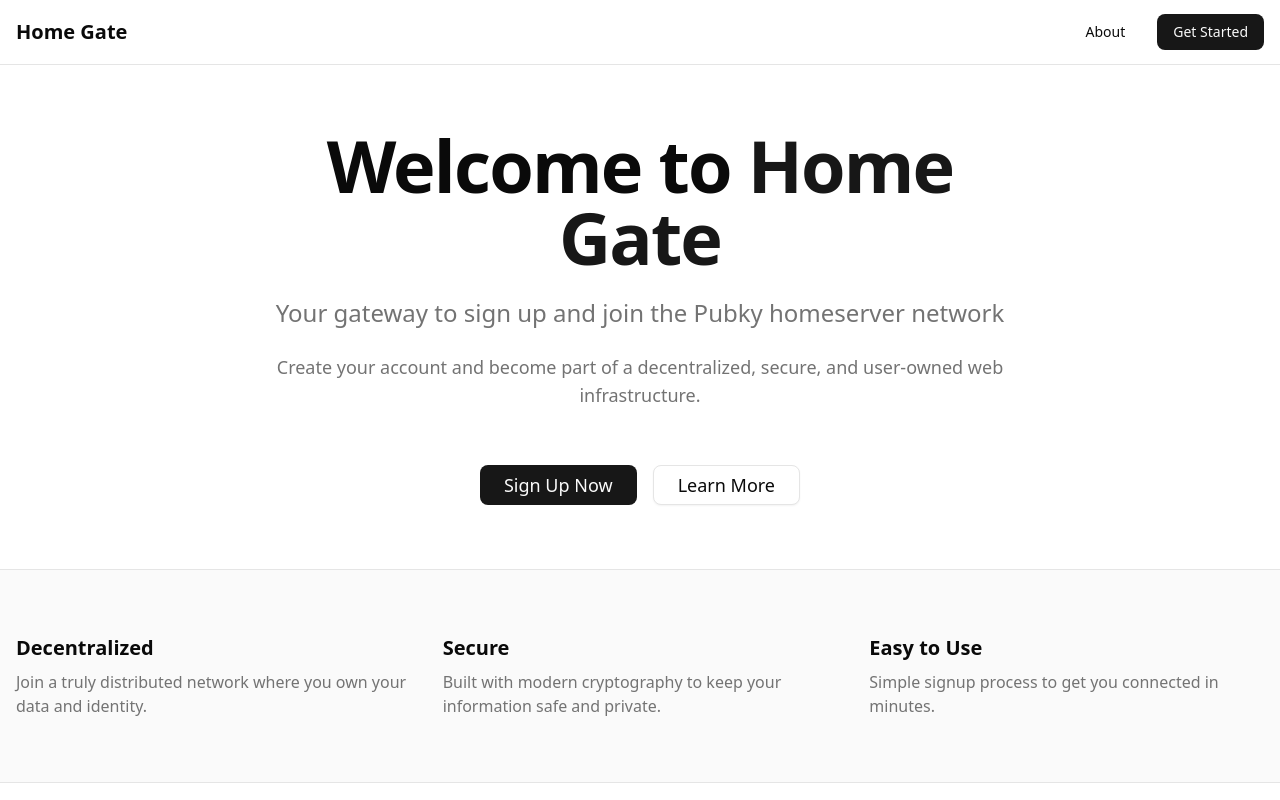
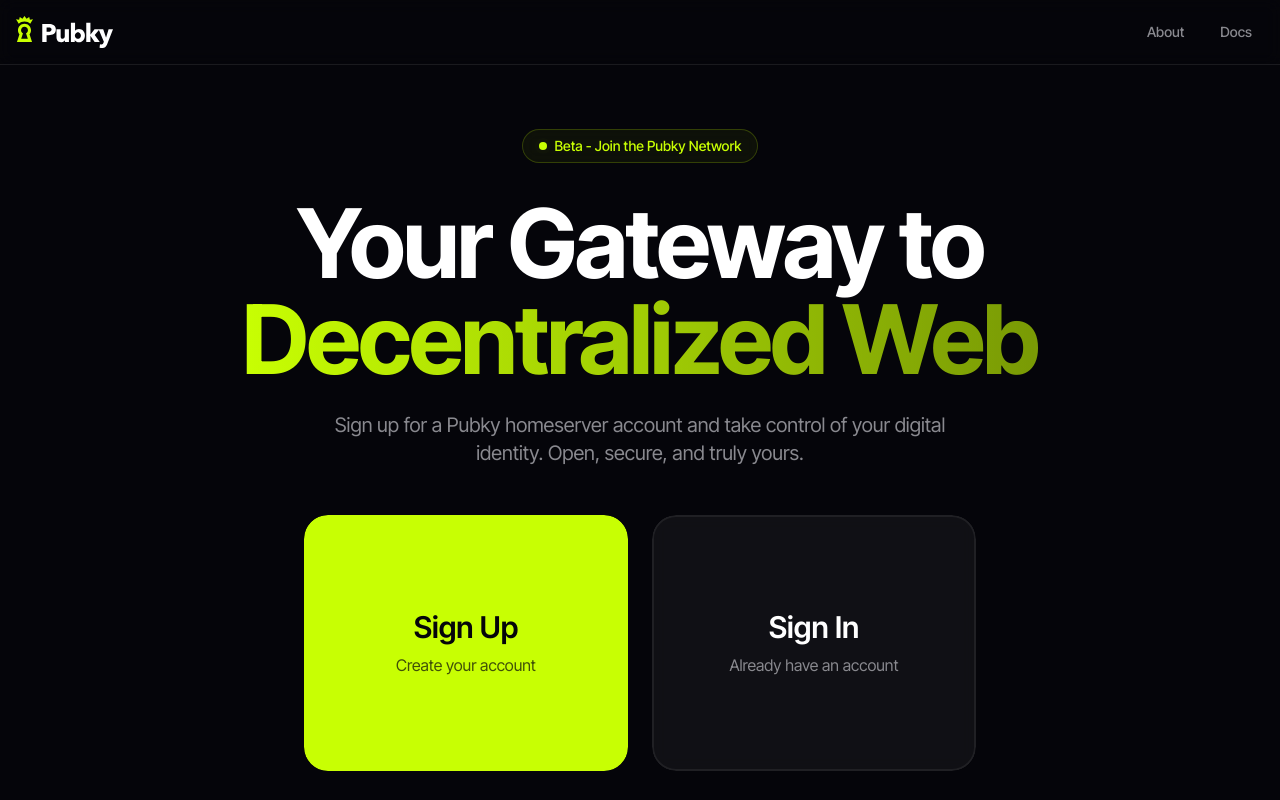
Before and after one commit to MiguelMedeiros/homegate, a Next.js app in the folder front-end/: page / in a window 1280 px wide. Shown: the top 800 px of the page. Built offline with nearby package versions, Linux system fonts and the light colour scheme.

Commit message:
Add Pubky logo SVG and update global styles for improved branding and layout

```diff
--- a/front-end/src/app/globals.css
+++ b/front-end/src/app/globals.css
@@ -1,13 +1,20 @@
-@import "tailwindcss";
-@import "tw-animate-css";
+@import 'tailwindcss';
+@import 'tw-animate-css';
 
-@custom-variant dark (&:is(.dark *));
+body {
+  font-family: 'Inter Tight', sans-serif;
+  min-width: 375px;
+  min-height: 100vh;
+  overflow-x: hidden;
+  width: 100%;
+}
 
-@theme inline {
+@theme {
   --color-background: var(--background);
   --color-foreground: var(--foreground);
-  --font-sans: var(--font-geist-sans);
-  --font-mono: var(--font-geist-mono);
+  --font-sans: Inter Tight, sans-serif;
+  --font-serif: Inter Tight, serif;
+  --font-mono: Inter Tight, monospace;
   --color-sidebar-ring: var(--sidebar-ring);
   --color-sidebar-border: var(--sidebar-border);
   --color-sidebar-accent-foreground: var(--sidebar-accent-foreground);
@@ -15,7 +22,9 @@
   --color-sidebar-primary-foreground: var(--sidebar-primary-foreground);
   --color-sidebar-primary: var(--sidebar-primary);
   --color-sidebar-foreground: var(--sidebar-foreground);
+  --color-sidebar-background: var(--sidebar-background);
   --color-sidebar: var(--sidebar);
+  --color-chart-6: var(--chart-6);
   --color-chart-5: var(--chart-5);
   --color-chart-4: var(--chart-4);
   --color-chart-3: var(--chart-3);
@@ -37,79 +46,62 @@
   --color-popover: var(--popover);
   --color-card-foreground: var(--card-foreground);
   --color-card: var(--card);
+  --color-brand: var(--brand);
+  --color-transparent: var(--transparent);
+  --radius-xs: 0.25rem;
   --radius-sm: calc(var(--radius) - 4px);
   --radius-md: calc(var(--radius) - 2px);
-  --radius-lg: var(--radius);
-  --radius-xl: calc(var(--radius) + 4px);
+  --radius-lg: 0.75rem;
+  --radius-xl: 1rem;
+  --radius-2xl: 1.5rem;
+  --radius-3xl: 2rem;
+  --radius-4xl: 3rem;
+  --breakpoint-xsm: 23.4375rem;
+  --shadow-2xs: 0 1px 0 0 oklch(0.118 0.014 284.115 / 0.05);
+  --shadow-xs: 0 1px 2px 0 oklch(0.118 0.014 284.115 / 0.05);
+  --shadow-sm: 0 1px 3px 0 oklch(0.118 0.014 284.115 / 0.1), 0 1px 2px -1px oklch(0.118 0.014 284.115 / 0.1);
+  --shadow-md: 0 4px 6px -1px oklch(0.118 0.014 284.115 / 0.1), 0 2px 4px -2px oklch(0.118 0.014 284.115 / 0.1);
+  --shadow-lg: 0 10px 15px -3px oklch(0.118 0.014 284.115 / 0.1), 0 4px 6px -4px oklch(0.118 0.014 284.115 / 0.1);
+  --shadow-xl: 0 20px 25px -5px oklch(0.118 0.014 284.115 / 0.1), 0 8px 10px -6px oklch(0.118 0.014 284.115 / 0.1);
 }
 
 :root {
   --radius: 0.625rem;
-  --background: oklch(1 0 0);
-  --foreground: oklch(0.145 0 0);
-  --card: oklch(1 0 0);
-  --card-foreground: oklch(0.145 0 0);
-  --popover: oklch(1 0 0);
-  --popover-foreground: oklch(0.145 0 0);
-  --primary: oklch(0.205 0 0);
-  --primary-foreground: oklch(0.985 0 0);
-  --secondary: oklch(0.97 0 0);
-  --secondary-foreground: oklch(0.205 0 0);
-  --muted: oklch(0.97 0 0);
-  --muted-foreground: oklch(0.556 0 0);
-  --accent: oklch(0.97 0 0);
-  --accent-foreground: oklch(0.205 0 0);
-  --destructive: oklch(0.577 0.245 27.325);
-  --border: oklch(0.922 0 0);
-  --input: oklch(0.922 0 0);
-  --ring: oklch(0.708 0 0);
-  --chart-1: oklch(0.646 0.222 41.116);
-  --chart-2: oklch(0.6 0.118 184.704);
-  --chart-3: oklch(0.398 0.07 227.392);
-  --chart-4: oklch(0.828 0.189 84.429);
-  --chart-5: oklch(0.769 0.188 70.08);
-  --sidebar: oklch(0.985 0 0);
-  --sidebar-foreground: oklch(0.145 0 0);
-  --sidebar-primary: oklch(0.205 0 0);
-  --sidebar-primary-foreground: oklch(0.985 0 0);
-  --sidebar-accent: oklch(0.97 0 0);
-  --sidebar-accent-foreground: oklch(0.205 0 0);
-  --sidebar-border: oklch(0.922 0 0);
-  --sidebar-ring: oklch(0.708 0 0);
-}
-
-.dark {
-  --background: oklch(0.145 0 0);
-  --foreground: oklch(0.985 0 0);
-  --card: oklch(0.205 0 0);
-  --card-foreground: oklch(0.985 0 0);
-  --popover: oklch(0.205 0 0);
-  --popover-foreground: oklch(0.985 0 0);
-  --primary: oklch(0.922 0 0);
-  --primary-foreground: oklch(0.205 0 0);
-  --secondary: oklch(0.269 0 0);
-  --secondary-foreground: oklch(0.985 0 0);
-  --muted: oklch(0.269 0 0);
-  --muted-foreground: oklch(0.708 0 0);
-  --accent: oklch(0.269 0 0);
-  --accent-foreground: oklch(0.985 0 0);
-  --destructive: oklch(0.704 0.191 22.216);
-  --border: oklch(1 0 0 / 10%);
-  --input: oklch(1 0 0 / 15%);
-  --ring: oklch(0.556 0 0);
-  --chart-1: oklch(0.488 0.243 264.376);
-  --chart-2: oklch(0.696 0.17 162.48);
-  --chart-3: oklch(0.769 0.188 70.08);
-  --chart-4: oklch(0.627 0.265 303.9);
-  --chart-5: oklch(0.645 0.246 16.439);
-  --sidebar: oklch(0.205 0 0);
-  --sidebar-foreground: oklch(0.985 0 0);
-  --sidebar-primary: oklch(0.488 0.243 264.376);
-  --sidebar-primary-foreground: oklch(0.985 0 0);
-  --sidebar-accent: oklch(0.269 0 0);
-  --sidebar-accent-foreground: oklch(0.985 0 0);
-  --sidebar-border: oklch(1 0 0 / 10%);
-  --sidebar-ring: oklch(0.556 0 0);
+  --background: oklch(0.118 0.014 284.115);
+  --foreground: oklch(1 0 0);
+  --card: oklch(0.232 0.006 285.946);
+  --card-foreground: oklch(0.951 0.011 286.195);
+  --popover: oklch(0.118 0.014 284.115);
+  --popover-foreground: oklch(0.951 0.011 286.195);
+  --primary: oklch(0.791 0.01 286.174);
+  --primary-foreground: oklch(0.232 0.006 285.946);
+  --secondary: #303034;
+  --secondary-foreground: #d4d4db;
+  --muted: oklch(0.311 0.007 285.98);
+  --muted-foreground: #89898f;
+  --accent: oklch(0.392 0.007 286.088);
+  --accent-foreground: oklch(0.951 0.011 286.195);
+  --destructive: oklch(0.628 0.258 29.234);
+  --border: oklch(0.311 0.007 285.98);
+  --input: oklch(0.439 0 0);
+  --ring: oklch(0.55 0.008 286.145);
+  --chart-1: oklch(0.517 0.27 263.327);
+  --chart-2: oklch(0.871 0.261 146.685);
+  --chart-3: oklch(0.87 0.148 202.875);
+  --chart-4: oklch(0.697 0.321 327.72);
+  --chart-5: oklch(0.628 0.258 29.234);
+  --chart-6: oklch(0.772 0.174 64.552);
+  --sidebar-background: oklch(0.232 0.006 285.946);
+  --sidebar: oklch(0.232 0.006 285.946);
+  --sidebar-foreground: oklch(0.951 0.011 286.195);
+  --sidebar-primary: oklch(0.928 0.23 123.978);
+  --sidebar-primary-foreground: oklch(0.951 0.011 286.195);
+  --sidebar-accent: oklch(0.311 0.007 285.98);
+  --sidebar-accent-foreground: oklch(0.951 0.011 286.195);
+  --sidebar-border: oklch(0.311 0.007 285.98);
+  --sidebar-ring: oklch(0.472 0.007 274.863);
+  --brand: oklch(0.928 0.23 123.978);
+  --transparent: oklch(0.118 0.014 284.115 / 0);
 }
 
 @layer base {
@@ -120,3 +112,18 @@
     @apply bg-background text-foreground;
   }
 }
+
+@layer components {
+  .bg-brand {
+    background-color: var(--brand);
+  }
+  .border-brand {
+    border-color: var(--brand);
+  }
+  .text-brand {
+    color: var(--brand);
+  }
+  .hover\:bg-brand\/90:hover {
+    background-color: oklch(from var(--brand) calc(l * 0.9) c h);
+  }
+}
--- a/front-end/src/app/layout.tsx
+++ b/front-end/src/app/layout.tsx
@@ -1,15 +1,10 @@
 import type { Metadata } from "next";
-import { Geist, Geist_Mono } from "next/font/google";
+import { Inter_Tight } from "next/font/google";
 import "./globals.css";
 
-const geistSans = Geist({
-  variable: "--font-geist-sans",
+const interTight = Inter_Tight({
   subsets: ["latin"],
-});
-
-const geistMono = Geist_Mono({
-  variable: "--font-geist-mono",
-  subsets: ["latin"],
+  variable: "--font-inter-tight",
 });
 
 export const metadata: Metadata = {
@@ -24,9 +19,7 @@
 }>) {
   return (
     <html lang="en">
-      <body
-        className={`${geistSans.variable} ${geistMono.variable} antialiased`}
-      >
+      <body className={`${interTight.variable} antialiased`}>
         {children}
       </body>
     </html>
--- a/front-end/src/app/page.tsx
+++ b/front-end/src/app/page.tsx
@@ -1,75 +1,166 @@
+import Link from "next/link";
+import Image from "next/image";
 import { Button } from "@/components/ui/button";
 
 export default function Home() {
   return (
-    <div className="flex min-h-screen flex-col">
-      {/* Navigation */}
-      <header className="border-b">
+    <div className="relative flex min-h-screen flex-col bg-background">
+      {/* Subtle grid pattern background */}
+      <div className="absolute inset-0 -z-10 bg-[linear-gradient(to_right,#ffffff08_1px,transparent_1px),linear-gradient(to_bottom,#ffffff08_1px,transparent_1px)] bg-[size:4rem_4rem]" />
+      <div className="absolute inset-0 -z-10 bg-gradient-to-br from-brand/5 via-transparent to-brand/10" />
+
+      {/* Header */}
+      <header className="border-b border-border/50 backdrop-blur-sm">
         <nav className="container mx-auto flex h-16 items-center justify-between px-4">
-          <div className="text-xl font-semibold">Home Gate</div>
-          <div className="flex items-center gap-4">
-            <Button variant="ghost">About</Button>
-            <Button variant="default">Get Started</Button>
+          <Link href="/" className="flex items-center gap-3 transition-opacity hover:opacity-80">
+            <Image
+              src="/pubky-logo.svg"
+              alt="Pubky Logo"
+              width={109}
+              height={36}
+              className="h-8 w-auto"
+              priority
+            />
+          </Link>
+          <div className="flex items-center gap-3">
+            <Link href="/about">
+              <Button variant="ghost" size="sm" className="text-muted-foreground hover:text-foreground">
+                About
+              </Button>
+            </Link>
+            <Link href="/docs">
+              <Button variant="ghost" size="sm" className="text-muted-foreground hover:text-foreground">
+                Docs
+              </Button>
+            </Link>
           </div>
         </nav>
       </header>
 
       {/* Hero Section */}
-      <main className="flex flex-1 flex-col">
-        <section className="container mx-auto flex flex-1 flex-col items-center justify-center px-4 py-16 text-center">
-          <div className="max-w-3xl space-y-6">
-            <h1 className="text-5xl font-bold tracking-tight sm:text-6xl lg:text-7xl">
-              Welcome to <span className="text-primary">Home Gate</span>
+      <main className="container relative z-10 flex flex-1 flex-col items-center justify-center px-4 py-16 m-auto">
+        <div className="mx-auto flex max-w-5xl flex-col items-center text-center">
+          {/* Badge */}
+          <div className="mb-8 inline-flex items-center gap-2 rounded-full border border-brand/20 bg-brand/5 px-4 py-1.5 text-sm font-medium text-brand backdrop-blur-sm">
+            <span className="relative flex h-2 w-2">
+              <span className="absolute inline-flex h-full w-full animate-ping rounded-full bg-brand opacity-75"></span>
+              <span className="relative inline-flex h-2 w-2 rounded-full bg-brand"></span>
+            </span>
+            Beta - Join the Pubky Network
+          </div>
+
+          {/* Main Title */}
+          <h1 className="mb-6 text-6xl font-bold tracking-tight sm:text-7xl lg:text-8xl">
+            Your Gateway to
+            <br />
+            <span className="bg-gradient-to-r from-brand via-brand/80 to-brand/60 bg-clip-text text-transparent">
+              Decentralized Web
+            </span>
           </h1>
-            <p className="text-xl text-muted-foreground sm:text-2xl">
-              Your gateway to sign up and join the Pubky homeserver network
+
+          {/* Subtitle */}
+          <p className="mb-12 max-w-2xl text-lg text-muted-foreground sm:text-xl">
+            Sign up for a Pubky homeserver account and take control of your digital identity.
+            Open, secure, and truly yours.
           </p>
-            <p className="text-lg text-muted-foreground">
-              Create your account and become part of a decentralized, secure, and
-              user-owned web infrastructure.
-            </p>
-            <div className="flex flex-col gap-4 pt-8 sm:flex-row sm:justify-center">
-              <Button size="lg" className="text-lg">
-                Sign Up Now
-              </Button>
-              <Button size="lg" variant="outline" className="text-lg">
-                Learn More
+
+          {/* Action Buttons */}
+          <div className="flex w-full max-w-2xl flex-col gap-6 sm:flex-row sm:gap-6">
+            {/* Sign Up Button (Primary CTA) */}
+            <Link href="/signup" className="group flex-1">
+              <div className="relative overflow-hidden rounded-2xl">
+                <div className="absolute inset-0 bg-gradient-to-r from-brand/20 via-brand/10 to-brand/20 opacity-0 transition-opacity group-hover:opacity-100" />
+                <Button
+                  size="lg"
+                  className="h-52 w-full rounded-2xl bg-brand text-2xl font-semibold text-background shadow-lg shadow-brand/20 transition-all hover:scale-[1.02] hover:bg-brand/90 hover:shadow-xl hover:shadow-brand/30 sm:h-64 sm:text-3xl"
+                >
+                  <div className="flex flex-col items-center gap-2">
+                    <span>Sign Up</span>
+                    <span className="text-sm font-normal text-background/70 sm:text-base">
+                      Create your account
+                    </span>
+                  </div>
                 </Button>
               </div>
+            </Link>
+
+            {/* Sign In Button (Secondary CTA) */}
+            <Link href="/signin" className="group flex-1">
+              <div className="relative overflow-hidden rounded-2xl">
+                <div className="absolute inset-0 bg-gradient-to-r from-brand/10 via-brand/5 to-brand/10 opacity-0 transition-opacity group-hover:opacity-100" />
+                <Button
+                  variant="outline"
+                  size="lg"
+                  className="h-52 w-full rounded-2xl border-2 border-border/50 bg-card/50 text-2xl font-semibold backdrop-blur-sm transition-all hover:scale-[1.02] hover:border-brand/50 hover:bg-brand/5 sm:h-64 sm:text-3xl cursor-pointer"
+                >
+                  <div className="flex flex-col items-center gap-2">
+                    <span>Sign In</span>
+                    <span className="text-sm font-normal text-muted-foreground sm:text-base">
+                      Already have an account
+                    </span>
                   </div>
-        </section>
+                </Button>
+              </div>
+            </Link>
+          </div>
 
-        {/* Features Section */}
-        <section className="border-t bg-muted/50 py-16">
-          <div className="container mx-auto px-4">
-            <div className="grid gap-8 sm:grid-cols-2 lg:grid-cols-3">
-              <div className="space-y-2">
-                <h3 className="text-xl font-semibold">Decentralized</h3>
-                <p className="text-muted-foreground">
-                  Join a truly distributed network where you own your data and identity.
+          {/* Features */}
+          <div className="mt-20 grid w-full max-w-4xl gap-6 sm:grid-cols-3">
+            <div className="rounded-xl border border-border/50 bg-card/30 p-6 backdrop-blur-sm transition-all hover:border-brand/30 hover:bg-card/50">
+              <div className="mb-3 inline-flex h-10 w-10 items-center justify-center rounded-lg bg-brand/10">
+                <svg className="h-5 w-5 text-brand" fill="none" stroke="currentColor" viewBox="0 0 24 24">
+                  <path strokeLinecap="round" strokeLinejoin="round" strokeWidth={2} d="M12 15v2m-6 4h12a2 2 0 002-2v-6a2 2 0 00-2-2H6a2 2 0 00-2 2v6a2 2 0 002 2zm10-10V7a4 4 0 00-8 0v4h8z" />
+                </svg>
+              </div>
+              <h3 className="mb-2 font-semibold">Secure</h3>
+              <p className="text-sm text-muted-foreground">
+                End-to-end encrypted. Your data stays yours.
               </p>
             </div>
-              <div className="space-y-2">
-                <h3 className="text-xl font-semibold">Secure</h3>
-                <p className="text-muted-foreground">
-                  Built with modern cryptography to keep your information safe and private.
+
+            <div className="rounded-xl border border-border/50 bg-card/30 p-6 backdrop-blur-sm transition-all hover:border-brand/30 hover:bg-card/50">
+              <div className="mb-3 inline-flex h-10 w-10 items-center justify-center rounded-lg bg-brand/10">
+                <svg className="h-5 w-5 text-brand" fill="none" stroke="currentColor" viewBox="0 0 24 24">
+                  <path strokeLinecap="round" strokeLinejoin="round" strokeWidth={2} d="M21 12a9 9 0 01-9 9m9-9a9 9 0 00-9-9m9 9H3m9 9a9 9 0 01-9-9m9 9c1.657 0 3-4.03 3-9s-1.343-9-3-9m0 18c-1.657 0-3-4.03-3-9s1.343-9 3-9m-9 9a9 9 0 019-9" />
+                </svg>
+              </div>
+              <h3 className="mb-2 font-semibold">Decentralized</h3>
+              <p className="text-sm text-muted-foreground">
+                No single point of control or failure.
               </p>
             </div>
-              <div className="space-y-2">
-                <h3 className="text-xl font-semibold">Easy to Use</h3>
-                <p className="text-muted-foreground">
-                  Simple signup process to get you connected in minutes.
+
+            <div className="rounded-xl border border-border/50 bg-card/30 p-6 backdrop-blur-sm transition-all hover:border-brand/30 hover:bg-card/50">
+              <div className="mb-3 inline-flex h-10 w-10 items-center justify-center rounded-lg bg-brand/10">
+                <svg className="h-5 w-5 text-brand" fill="none" stroke="currentColor" viewBox="0 0 24 24">
+                  <path strokeLinecap="round" strokeLinejoin="round" strokeWidth={2} d="M13 10V3L4 14h7v7l9-11h-7z" />
+                </svg>
+              </div>
+              <h3 className="mb-2 font-semibold">Fast</h3>
+              <p className="text-sm text-muted-foreground">
+                Lightning-quick setup and performance.
               </p>
             </div>
           </div>
         </div>
-        </section>
       </main>
 
       {/* Footer */}
-      <footer className="border-t py-8">
-        <div className="container mx-auto px-4 text-center text-sm text-muted-foreground">
-          <p>Powered by Pubky Stack</p>
+      <footer className="border-t border-border/50 py-8">
+        <div className="container mx-auto px-4">
+          <div className="flex flex-col items-center justify-between gap-4 sm:flex-row">
+            <p className="text-sm text-muted-foreground">
+              © 2025 Home Gate. Powered by{" "}
+              <a href="https://pubky.tech" className="text-brand hover:underline" target="_blank" rel="noopener noreferrer">
+                Pubky Stack
+              </a>
+            </p>
+            <div className="flex gap-6 text-sm text-muted-foreground">
+              <a href="#" className="hover:text-foreground transition-colors">Privacy</a>
+              <a href="#" className="hover:text-foreground transition-colors">Terms</a>
+              <a href="#" className="hover:text-foreground transition-colors">Support</a>
+            </div>
+          </div>
         </div>
       </footer>
     </div>
```
Also changed, not shown: front-end/public/pubky-logo.svg (added). Lines whose indentation alone changed are shown as unchanged.
